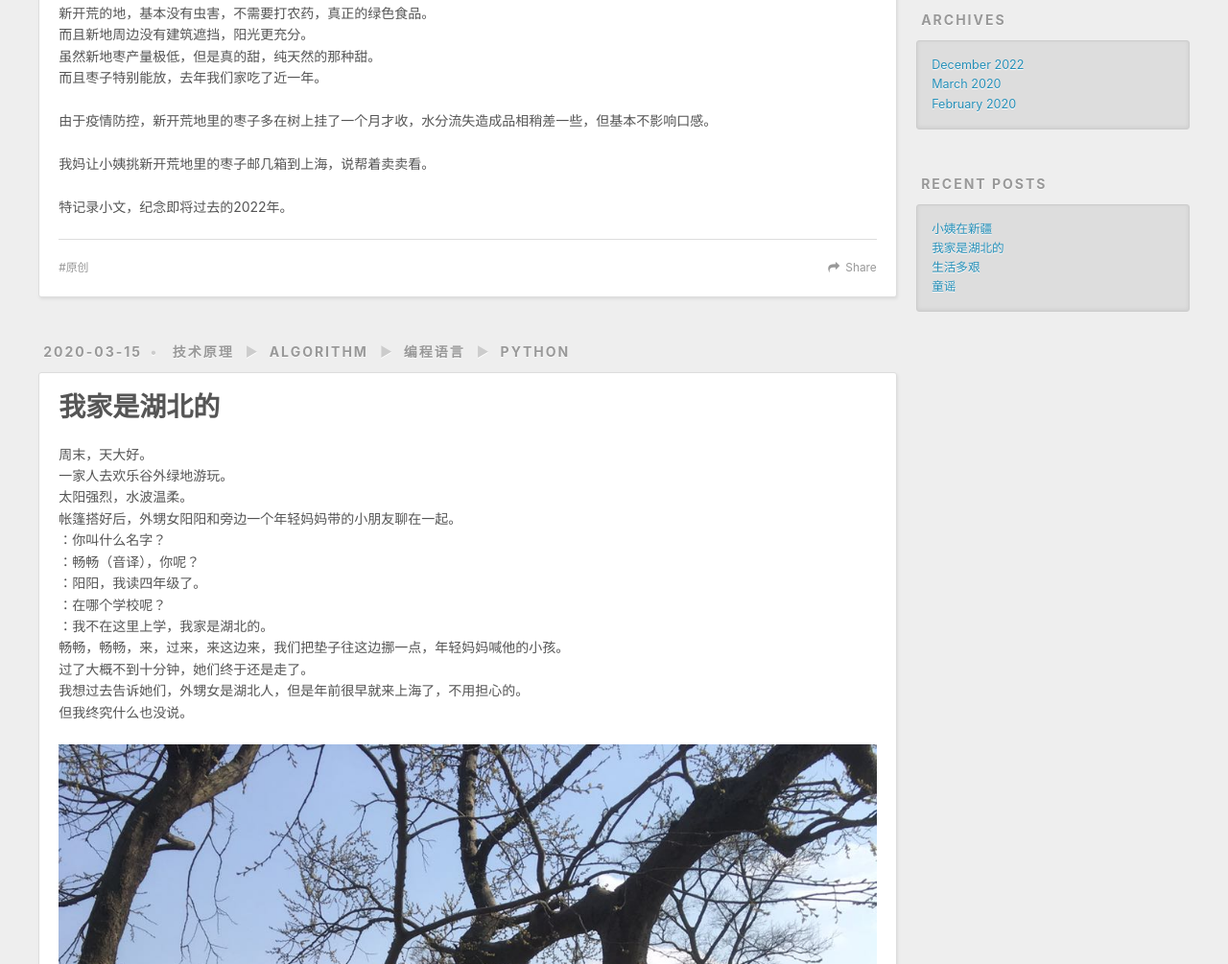
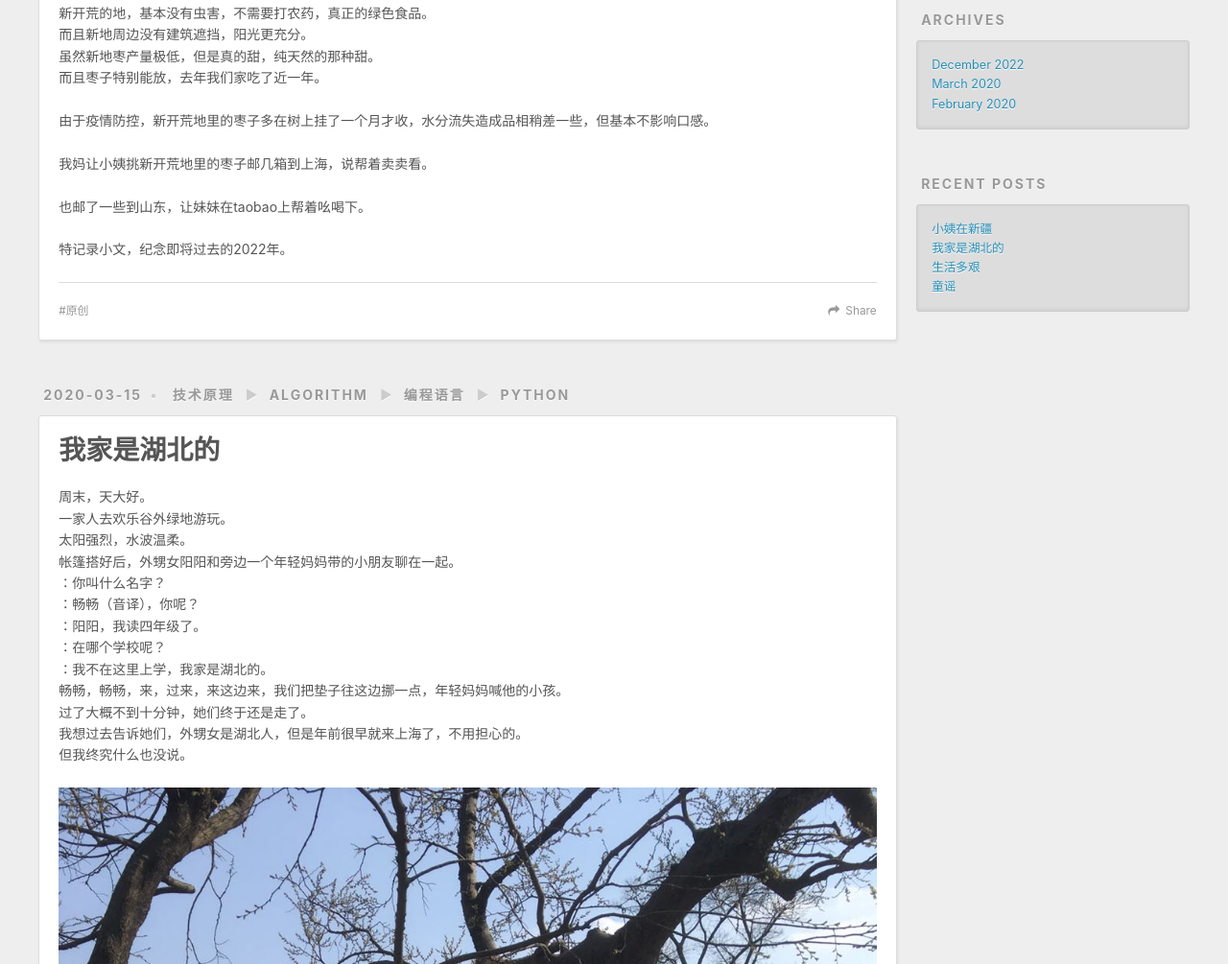
Before and after one commit to zhfyuan/blog, a plain HTML site: page index.html in a window 1280 px wide. Shown: the part 831-1836 px from the top of the page at 96% size. Drawn offline with nearby package versions, Linux system fonts and the light colour scheme.

Commit message:
Site updated: 2022-12-15 17:49:14

```diff
--- a/index.html
+++ b/index.html
@@ -99,6 +99,7 @@
 <p>新开荒的地，基本没有虫害，不需要打农药，真正的绿色食品。<br>而且新地周边没有建筑遮挡，阳光更充分。<br>虽然新地枣产量极低，但是真的甜，纯天然的那种甜。<br>而且枣子特别能放，去年我们家吃了近一年。</p>
 <p>由于疫情防控，新开荒地里的枣子多在树上挂了一个月才收，水分流失造成品相稍差一些，但基本不影响口感。</p>
 <p>我妈让小姨挑新开荒地里的枣子邮几箱到上海，说帮着卖卖看。</p>
+<p>也邮了一些到山东，让妹妹在taobao上帮着吆喝下。</p>
 <p>特记录小文，纪念即将过去的2022年。</p>
 
 
```
Also changed, not shown: 2022/12/10/小姨在新疆/index.html (+2 -1 lines).
